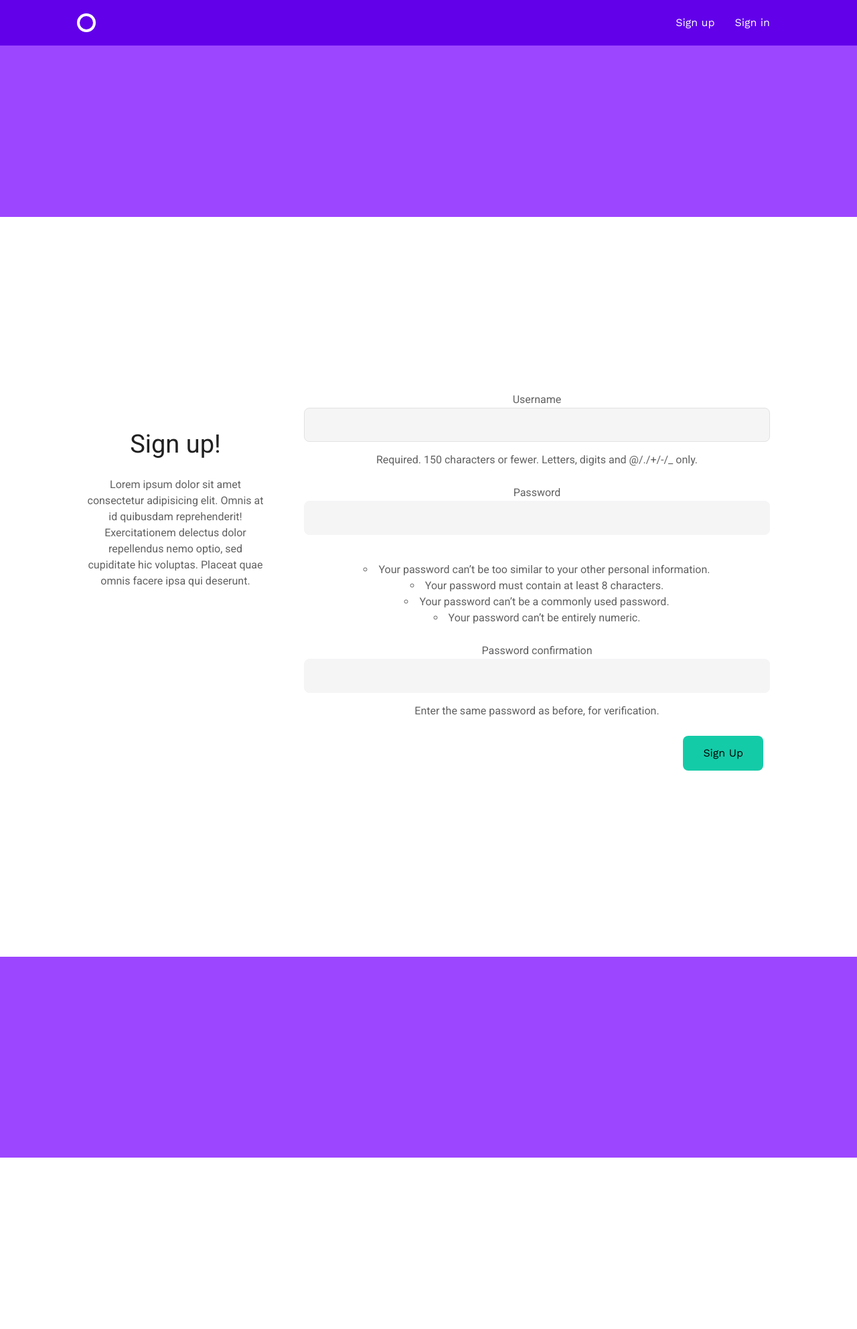
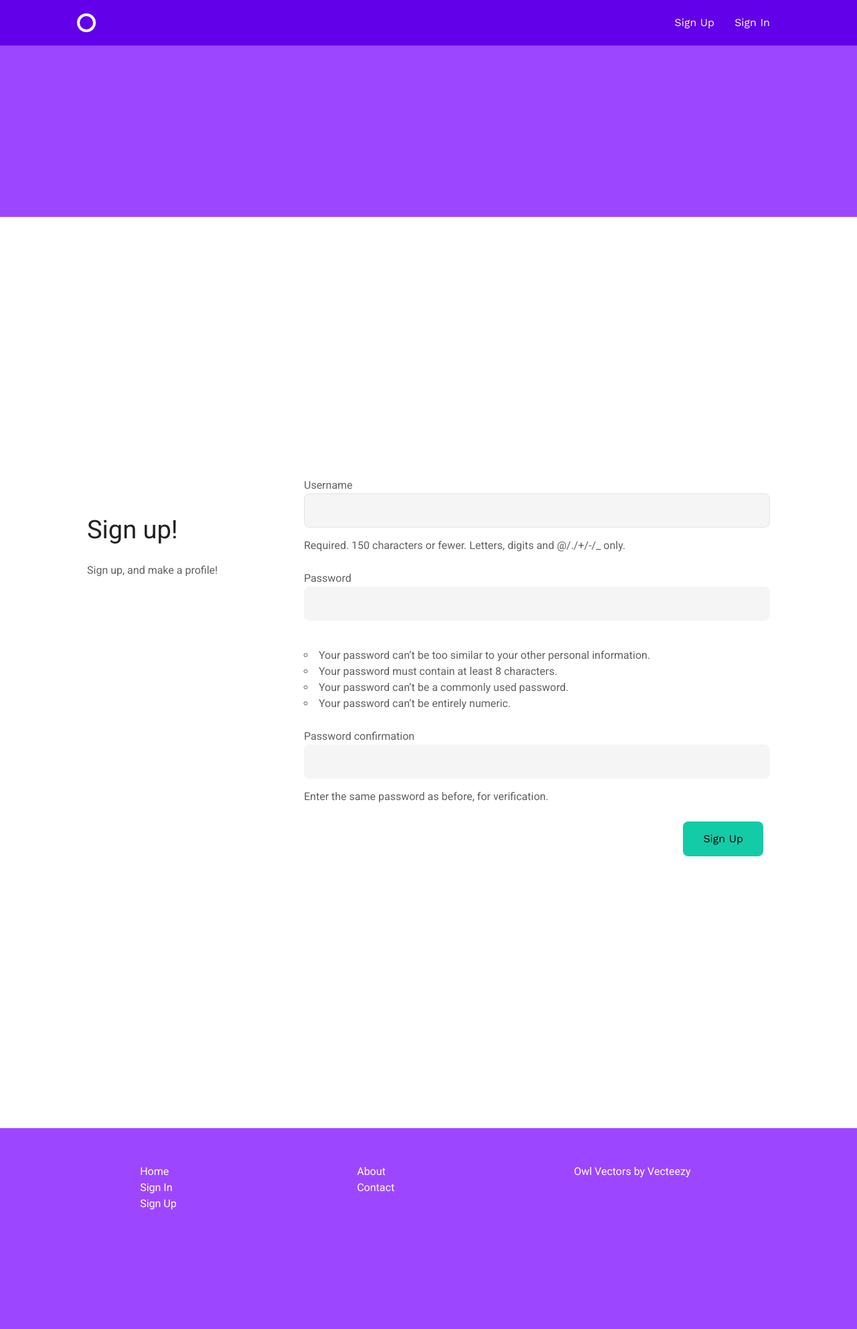
Before and after one commit to Marksparkyryan/ProfileProject, a Django app: page /accounts/sign_up/ in a window 1280 px wide. Shown: the whole page at 67% size. Before the commit the page ends 1729 px from the top, so only its background shows below. Run offline with Django 3.2, Linux system fonts and the light colour scheme; parts of the project's set-up code (start-up, migrations or seed data) failed here and were passed over; some libraries are stand-ins or nearby versions; some web fonts are replaced.

Commit message:
updated home page footer and containers

```diff
--- a/accounts/templates/accounts/sign_up.html
+++ b/accounts/templates/accounts/sign_up.html
@@ -8,10 +8,7 @@
     <div class="grid-30">
       <h1>Sign up!</h1>
       <p>
-        Lorem ipsum dolor sit amet consectetur adipisicing elit. Omnis at id
-        quibusdam reprehenderit! Exercitationem delectus dolor repellendus nemo
-        optio, sed cupiditate hic voluptas. Placeat quae omnis facere ipsa qui
-        deserunt.
+        Sign up, and make a profile!
       </p>
     </div>
     <div class="grid-70">
--- a/assets/css/global.css
+++ b/assets/css/global.css
@@ -2936,7 +2936,18 @@ img {
   height: 300px;
   margin-top: 0px;
   background-color: #9d46ff;
-
+  padding-top: 48px;
+  color: white;
+}
+
+.custom_footer ul {
+  list-style: none;
+  padding-left: 30%;
+}
+
+.custom_footer a {
+  color: white;
+  text-decoration: none;
 }
 
 .avatar_wrapper {
@@ -3323,8 +3334,8 @@ input .circle_btn {
 
 .home-container {
   display: inline-block;
-  padding: 128px 0;
-  text-align: center;
+  padding: 256px 0;
+
   width: 100%;
 }
 
--- a/static/css/global.css
+++ b/static/css/global.css
@@ -2261,6 +2261,7 @@ footer {
   margin-top: auto;
 }
 
+
 .title_section {
   height: 200px;
 }
@@ -2303,8 +2304,6 @@ meter[value="3"]::-moz-meter-bar { background: #fa8231; }
 meter[value="4"]::-moz-meter-bar { background: #20bf6b; }
 
 meter {
-
-
   margin: 0 auto;
   width: 98%;
   height: .5em;
--- a/templates/layout.html
+++ b/templates/layout.html
@@ -59,7 +59,7 @@
                     <nav>
                         <ul class="circle--inline">
                             {% if user.is_authenticated %}
-                            <li><a href="{% url 'accounts:profile' user_pk=user.id %}">profile</a></li>
+                            <li><a href="{% url 'accounts:profile' user_pk=user.id %}">Profile</a></li>
                             {% endif %}
                         </ul>
                     </nav>
@@ -69,10 +69,10 @@
                     <nav>
                         <ul class="circle--inline">
                             {% if not user.is_authenticated %}
-                            <li><a href="{% url 'accounts:sign_up' %}">Sign up</a></li>
-                            <li><a href="{% url 'accounts:sign_in' %}">Sign in</a></li>
+                            <li><a href="{% url 'accounts:sign_up' %}">Sign Up</a></li>
+                            <li><a href="{% url 'accounts:sign_in' %}">Sign In</a></li>
                             {% else %}
-                            <li><a href="{% url 'accounts:sign_out' %}">Sign out</a></li>
+                            <li><a href="{% url 'accounts:sign_out' %}">Sign Out</a></li>
                             {% endif %}
 
                         </ul>
@@ -100,6 +100,33 @@
 
 </body>
 <footer class="custom_footer" id="custom_footer">
+    <div class="bounds">
+        <div class="grid-30">
+            <ul>
+                <li><a href="{% url 'home' %}">Home</a></li>
+                {% if user.is_authenticated %}
+                <li><a href="{% url 'accounts:profile' user_pk=user.id %}">Profile</a></li>
+                <li><a href="{% url 'accounts:edit_profile' %}">Edit Profile</a></li>
+                <li><a href="{% url 'accounts:sign_out' %}">Sign Out</a></li>
+                {% else %}
+                <li><a href="{% url 'accounts:sign_in' %}">Sign In</a></li>
+                <li><a href="{% url 'accounts:sign_up' %}">Sign Up</a></li>
+                {% endif %}
+            </ul>
+        </div>
+        <div class="grid-30">
+            <ul>
+                <li>About</li>
+                <li>Contact</li>
+            </ul>
+        </div>
+        <div class="grid-30">
+            <ul>
+                <li><a href="https://www.vecteezy.com/free-vector/owl">Owl Vectors by Vecteezy</a></li>
+            </ul>
+        </div>
+    </div>
+
 </footer>
 
 </html>
```
Also changed, not shown: accounts/templates/accounts/sign_in.html (+9 -0 lines), templates/home.html (+12 -3 lines), db.sqlite3, project_7/views.py (line endings or trailing spaces).
